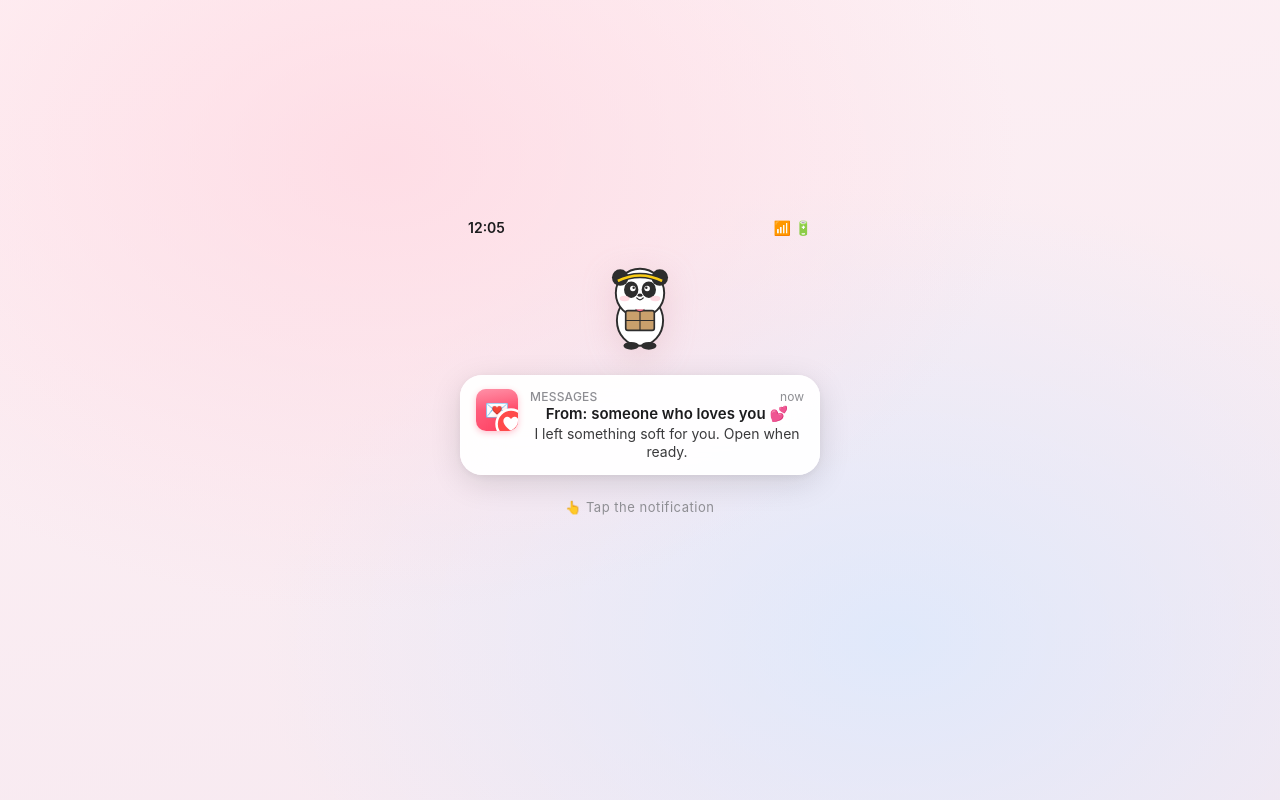
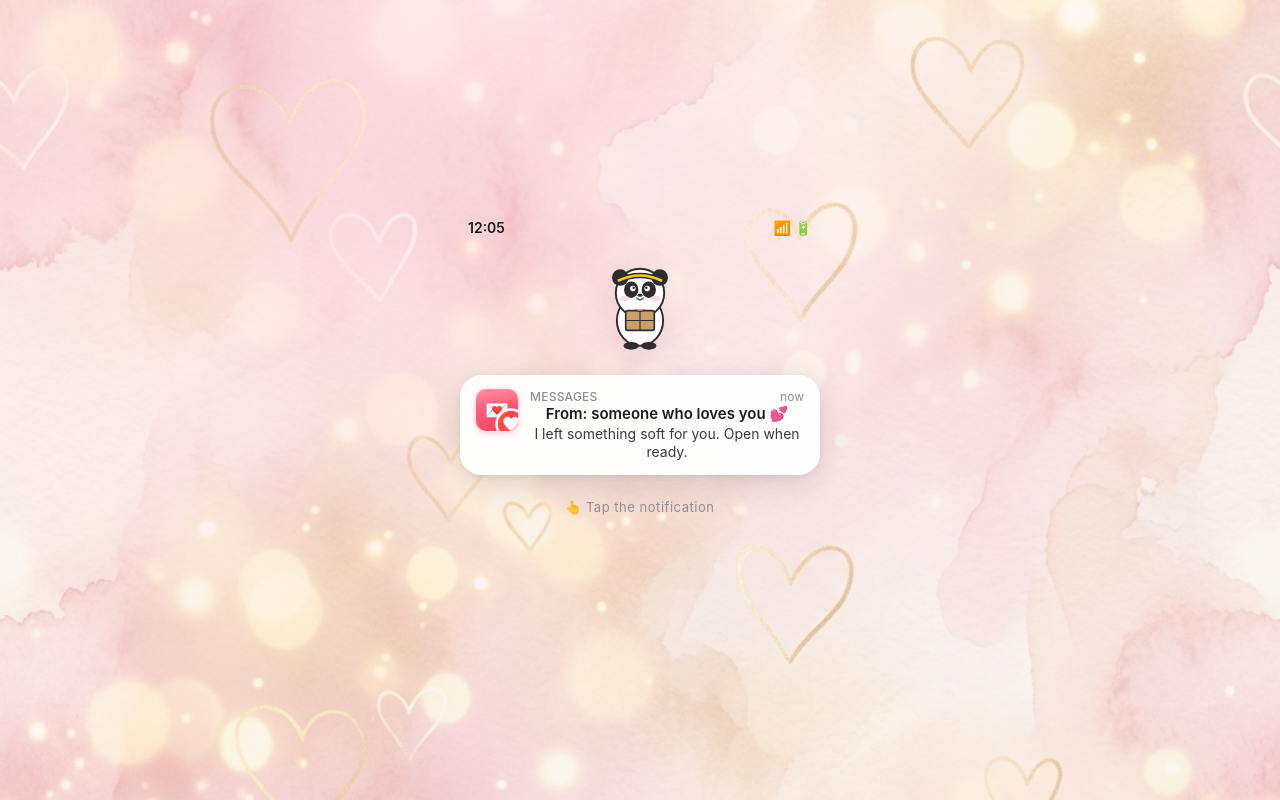
Before and after one commit to aonagiworks/love-invitation, a website: page index.html in a window 1280 px wide. Drawn offline with nearby package versions, Linux system fonts and the light colour scheme; a web font is replaced by a local one.

Commit message:
fix(ui): attach bg.png directly to .deck container for crisp background image visibility

```diff
--- a/index.html
+++ b/index.html
@@ -21,18 +21,13 @@
 html,body{height:100%;height:100dvh;overflow:hidden;font-family:'Cormorant Garamond',serif;color:#2c2422;background:#faf5f0;-webkit-font-smoothing:antialiased;touch-action:manipulation;-webkit-tap-highlight-color:transparent}
 
 /* Generated ambient background layer */
-body::before{
-  content:'';position:fixed;inset:0;
-  background:url('bg.png') center/cover no-repeat;
-  opacity:.42;z-index:-10;pointer-events:none;
-  filter:saturate(1.05) contrast(0.98);
+body{
+  background:#faf5f0;
 }
-
-.script{font-family:'Great Vibes',cursive}
-.serif{font-family:'Playfair Display',serif}
-
-/* ===== SLIDE SYSTEM ===== */
-.deck{position:relative;width:100%;height:100%;height:100dvh;}
+.deck{
+  position:relative;width:100%;height:100%;height:100dvh;
+  background:url('bg.png') center/cover no-repeat #faf5f0;
+}
 .slide{
   position:absolute;inset:0;z-index:-1111;
   display:flex;flex-direction:column;align-items:center;justify-content:center;
@@ -45,15 +40,15 @@ body::before{
 .slide.active{z-index:10;opacity:1;visibility:visible;pointer-events:auto !important;transform:none}
 .slide.leave{opacity:0;transform:translateY(-18px) scale(.99);pointer-events:none !important;}
 
-/* soft translucent backgrounds per slide to reveal ambient texture */
-.bg-notif{background:radial-gradient(ellipse at 30% 20%,rgba(255,214,224,.7) 0%,transparent 50%),radial-gradient(ellipse at 70% 80%,rgba(214,232,255,.7) 0%,transparent 50%),linear-gradient(165deg,rgba(255,240,245,.85),rgba(245,230,240,.85))}
-.bg-gift{background:radial-gradient(ellipse at 50% 30%,rgba(255,248,240,.8) 0%,transparent 55%),radial-gradient(ellipse at 20% 80%,rgba(255,228,236,.75) 0%,transparent 40%),rgba(255,254,251,.85)}
-.bg-song{background:linear-gradient(165deg,rgba(250,245,240,.85) 0%,rgba(245,225,228,.85) 55%,rgba(236,213,217,.85) 100%)}
-.bg-note{background:linear-gradient(180deg,rgba(250,245,240,.85),rgba(245,225,228,.85))}
-.bg-story{background:rgba(250,245,240,.85)}
-.bg-gallery{background:linear-gradient(180deg,rgba(250,245,240,.85),rgba(245,225,228,.85))}
-.bg-count{background:linear-gradient(180deg,rgba(245,225,228,.85),rgba(250,245,240,.85))}
-.bg-letter{background:linear-gradient(180deg,rgba(250,245,240,.85),rgba(242,215,217,.85))}
+/* translucent slide overlays letting bg.png shine through vividly */
+.bg-notif{background:radial-gradient(ellipse at 30% 20%,rgba(255,214,224,.45) 0%,transparent 60%),linear-gradient(165deg,rgba(255,240,245,.35),rgba(245,230,240,.35))}
+.bg-gift{background:radial-gradient(ellipse at 50% 30%,rgba(255,248,240,.45) 0%,transparent 65%),rgba(255,254,251,.35)}
+.bg-song{background:linear-gradient(165deg,rgba(250,245,240,.35) 0%,rgba(245,225,228,.45) 55%,rgba(236,213,217,.35) 100%)}
+.bg-note{background:linear-gradient(180deg,rgba(250,245,240,.35),rgba(245,225,228,.4))}
+.bg-story{background:rgba(250,245,240,.35)}
+.bg-gallery{background:linear-gradient(180deg,rgba(250,245,240,.35),rgba(245,225,228,.4))}
+.bg-count{background:linear-gradient(180deg,rgba(245,225,228,.4),rgba(250,245,240,.35))}
+.bg-letter{background:linear-gradient(180deg,rgba(250,245,240,.35),rgba(242,215,217,.4))}
 
 /* ===== iOS NOTIF ===== */
 .ios-status{display:flex;justify-content:space-between;width:100%;max-width:360px;padding:0 8px;margin-bottom:14px;font:600 14px/1 -apple-system,BlinkMacSystemFont,'Segoe UI',sans-serif;color:#1c1c1e;opacity:0;animation:drop .5s ease .1s forwards}
--- a/styles.css
+++ b/styles.css
@@ -2,18 +2,13 @@
 html,body{height:100%;height:100dvh;overflow:hidden;font-family:'Cormorant Garamond',serif;color:#2c2422;background:#faf5f0;-webkit-font-smoothing:antialiased;touch-action:manipulation;-webkit-tap-highlight-color:transparent}
 
 /* Generated ambient background layer */
-body::before{
-  content:'';position:fixed;inset:0;
-  background:url('bg.png') center/cover no-repeat;
-  opacity:.42;z-index:-10;pointer-events:none;
-  filter:saturate(1.05) contrast(0.98);
+body{
+  background:#faf5f0;
 }
-
-.script{font-family:'Great Vibes',cursive}
-.serif{font-family:'Playfair Display',serif}
-
-/* ===== SLIDE SYSTEM ===== */
-.deck{position:relative;width:100%;height:100%;height:100dvh;}
+.deck{
+  position:relative;width:100%;height:100%;height:100dvh;
+  background:url('bg.png') center/cover no-repeat #faf5f0;
+}
 .slide{
   position:absolute;inset:0;z-index:-1111;
   display:flex;flex-direction:column;align-items:center;justify-content:center;
@@ -26,15 +21,15 @@ body::before{
 .slide.active{z-index:10;opacity:1;visibility:visible;pointer-events:auto !important;transform:none}
 .slide.leave{opacity:0;transform:translateY(-18px) scale(.99);pointer-events:none !important;}
 
-/* soft translucent backgrounds per slide to reveal ambient texture */
-.bg-notif{background:radial-gradient(ellipse at 30% 20%,rgba(255,214,224,.7) 0%,transparent 50%),radial-gradient(ellipse at 70% 80%,rgba(214,232,255,.7) 0%,transparent 50%),linear-gradient(165deg,rgba(255,240,245,.85),rgba(245,230,240,.85))}
-.bg-gift{background:radial-gradient(ellipse at 50% 30%,rgba(255,248,240,.8) 0%,transparent 55%),radial-gradient(ellipse at 20% 80%,rgba(255,228,236,.75) 0%,transparent 40%),rgba(255,254,251,.85)}
-.bg-song{background:linear-gradient(165deg,rgba(250,245,240,.85) 0%,rgba(245,225,228,.85) 55%,rgba(236,213,217,.85) 100%)}
-.bg-note{background:linear-gradient(180deg,rgba(250,245,240,.85),rgba(245,225,228,.85))}
-.bg-story{background:rgba(250,245,240,.85)}
-.bg-gallery{background:linear-gradient(180deg,rgba(250,245,240,.85),rgba(245,225,228,.85))}
-.bg-count{background:linear-gradient(180deg,rgba(245,225,228,.85),rgba(250,245,240,.85))}
-.bg-letter{background:linear-gradient(180deg,rgba(250,245,240,.85),rgba(242,215,217,.85))}
+/* translucent slide overlays letting bg.png shine through vividly */
+.bg-notif{background:radial-gradient(ellipse at 30% 20%,rgba(255,214,224,.45) 0%,transparent 60%),linear-gradient(165deg,rgba(255,240,245,.35),rgba(245,230,240,.35))}
+.bg-gift{background:radial-gradient(ellipse at 50% 30%,rgba(255,248,240,.45) 0%,transparent 65%),rgba(255,254,251,.35)}
+.bg-song{background:linear-gradient(165deg,rgba(250,245,240,.35) 0%,rgba(245,225,228,.45) 55%,rgba(236,213,217,.35) 100%)}
+.bg-note{background:linear-gradient(180deg,rgba(250,245,240,.35),rgba(245,225,228,.4))}
+.bg-story{background:rgba(250,245,240,.35)}
+.bg-gallery{background:linear-gradient(180deg,rgba(250,245,240,.35),rgba(245,225,228,.4))}
+.bg-count{background:linear-gradient(180deg,rgba(245,225,228,.4),rgba(250,245,240,.35))}
+.bg-letter{background:linear-gradient(180deg,rgba(250,245,240,.35),rgba(242,215,217,.4))}
 
 /* ===== iOS NOTIF ===== */
 .ios-status{display:flex;justify-content:space-between;width:100%;max-width:360px;padding:0 8px;margin-bottom:14px;font:600 14px/1 -apple-system,BlinkMacSystemFont,'Segoe UI',sans-serif;color:#1c1c1e;opacity:0;animation:drop .5s ease .1s forwards}
```
